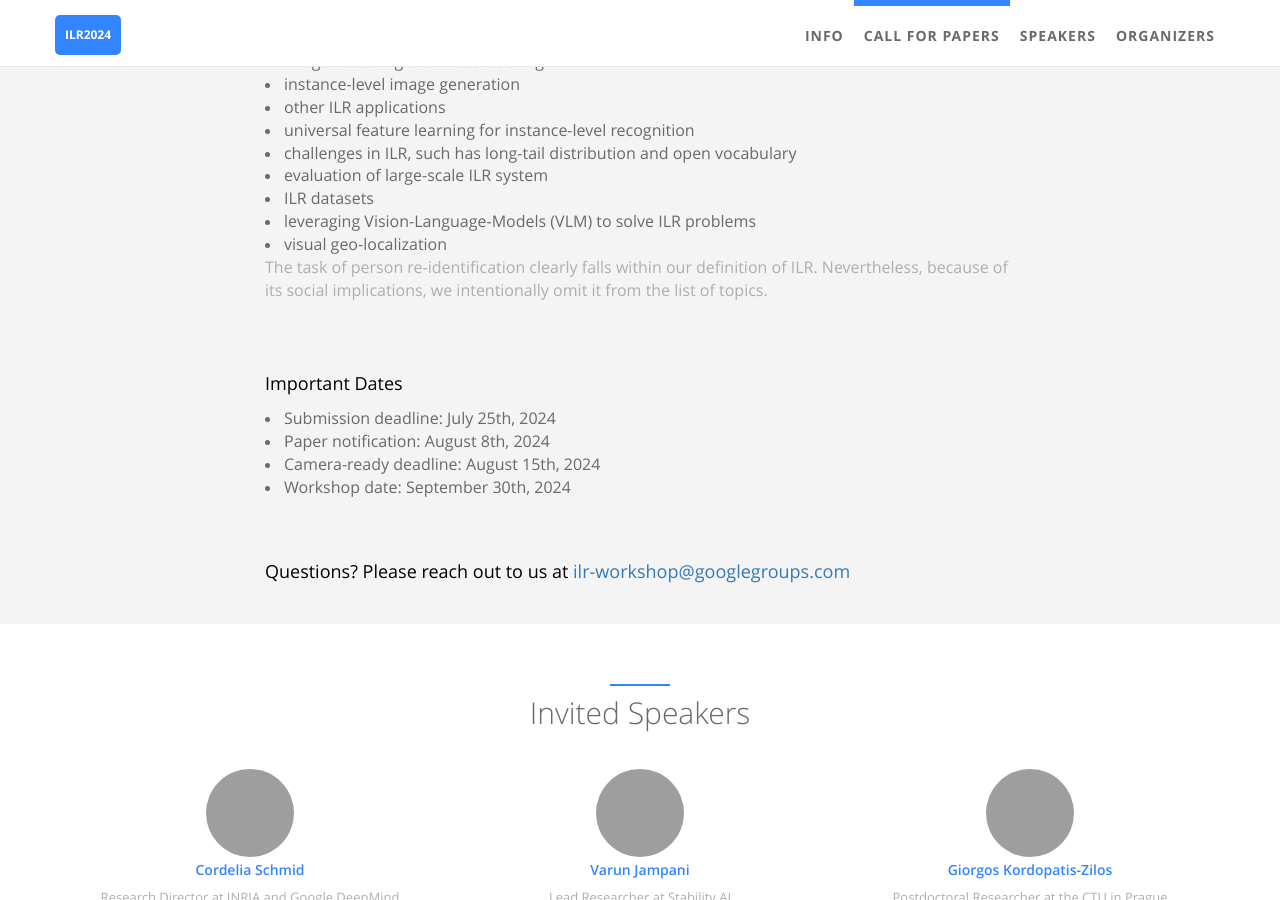
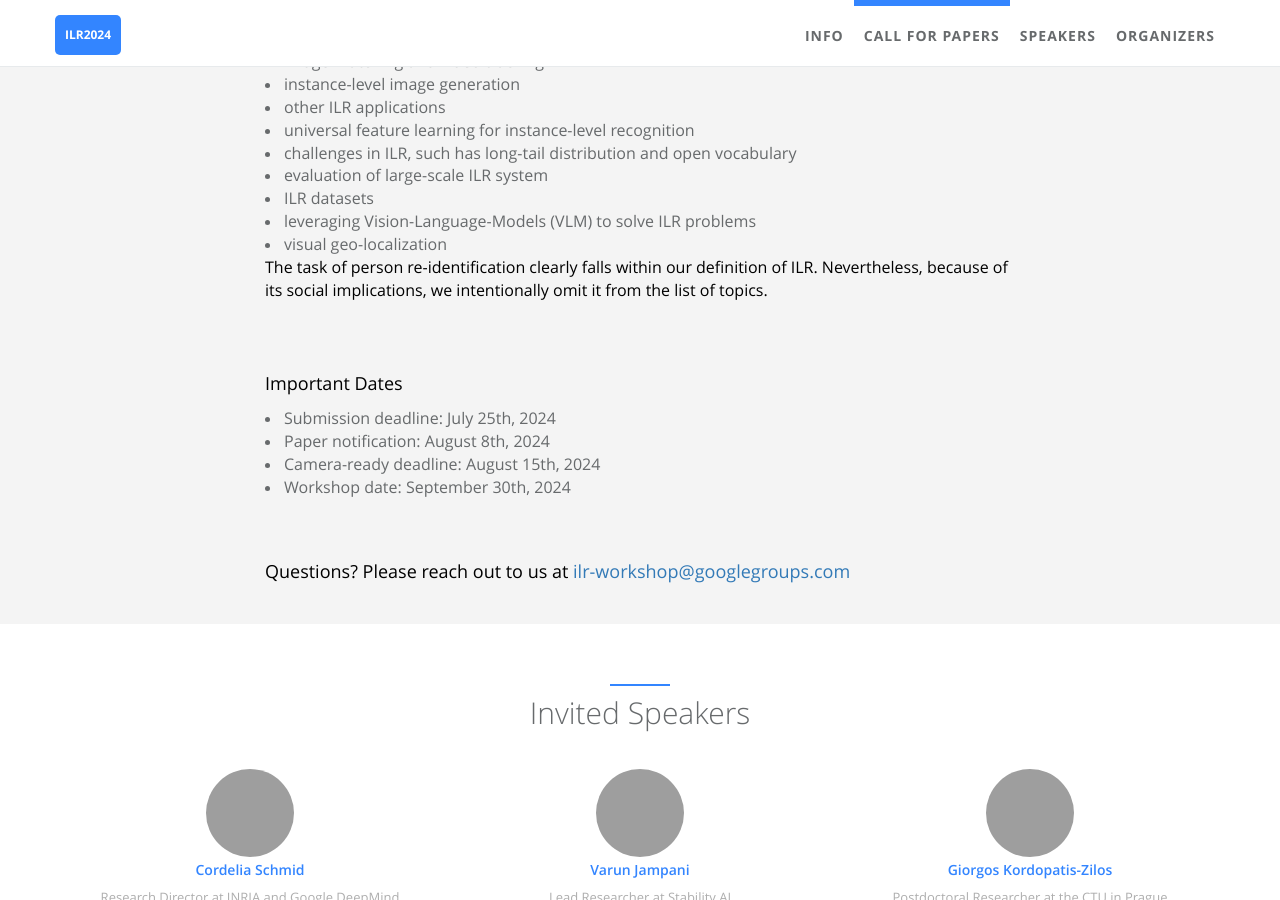
Before and after one commit to ilr-workshop/ECCVW2024, a Jekyll site: the page built from index.html, in a window 1280 px wide and 900 px high, scrolled down 1548 px. Built offline with Jekyll 4.4.1, drawn with Linux system fonts in a browser that asks for light colours; grey boxes are pictures that could not be loaded.

Commit message:
Update call_for_paper.html

```diff
--- a/_includes/sections/call_for_paper.html
+++ b/_includes/sections/call_for_paper.html
@@ -23,7 +23,7 @@
             <li><font size="3px">ILR datasets</font></li>
             <li><font size="3px">leveraging Vision-Language-Models (VLM) to solve ILR problems</font></li>
             <li><font size="3px">visual geo-localization</font></li>
-            <p><font size="3px">The task of person re-identification clearly falls within our definition of ILR. Nevertheless, because of its social implications, we intentionally omit it from the list of topics. </font></p>
+            <p><font size="3px" color="#000000"><span data-i18n="about_me.des">  The task of person re-identification clearly falls within our definition of ILR. Nevertheless, because of its social implications, we intentionally omit it from the list of topics. </span></font></p>
          </div>
          <div class="col-lg-8 col-lg-offset-2 m-t-lg m-b-lg wow zoomIn">
             <p><font size="4px" color="#000000"><span data-i18n="about_me.des">  Important Dates </span></font></p>
```
